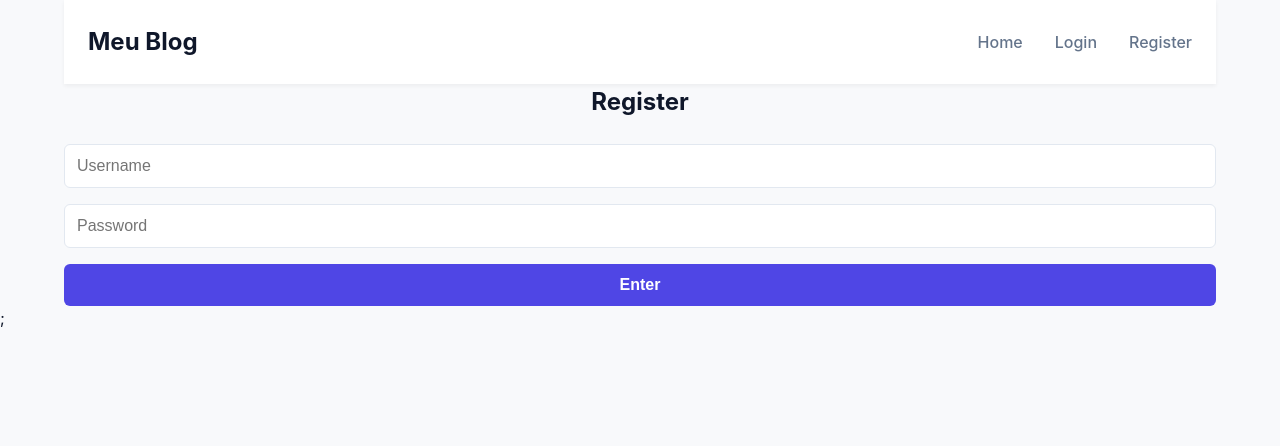
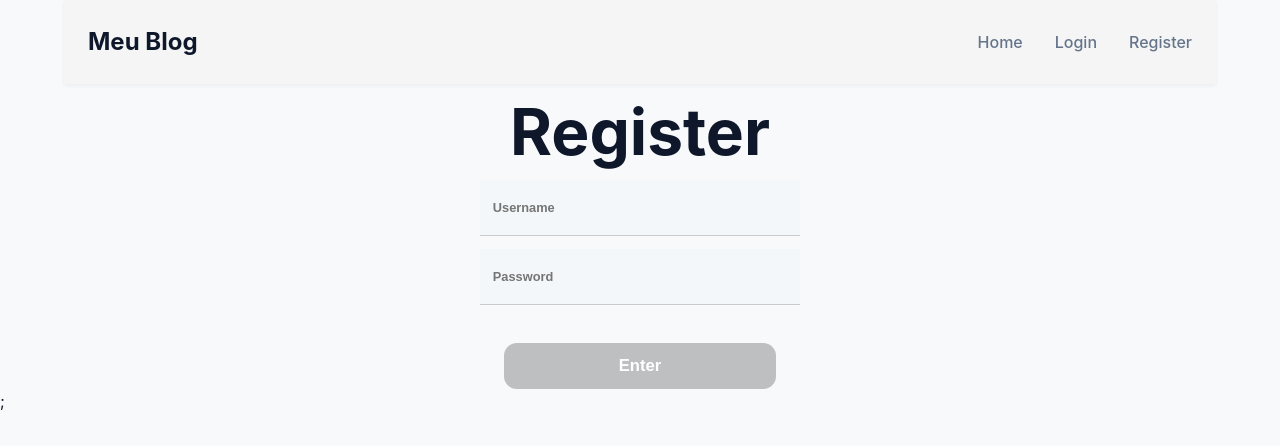
Before and after one commit to ArielNunesS/blog-mern, a React (Create React App) app in the folder client/: page /register in a window 1280 px wide. Shown: the top 446 px of the page. Built offline with nearby package versions, Linux system fonts and the light colour scheme; no server answers.

Commit message:
style: improvements on reg/login pages

```diff
--- a/client/src/App.css
+++ b/client/src/App.css
@@ -1,7 +1,7 @@
 /* Reset e estilos globais */
 :root {
   --primary-bg: #f8f9fb;
-  --secondary-bg: #ffffff;
+  --secondary-bg: #f5f5f5;
   --primary-text: #0f172a;
   --secondary-text: #64748b;
   --accent-color: #4f46e5;
@@ -180,54 +180,7 @@ header nav a:hover {
   color: var(--accent-color);
 }
 
-/* Formulários */
-.form-container {
-  max-width: 400px;
-  margin: 3rem auto;
-  padding: 2rem;
-  background-color: var(--secondary-bg);
-  border-radius: 12px;
-  box-shadow: var(--shadow);
-}
 
-.form-title {
-  font-size: 1.5rem;
-  font-weight: 700;
-  margin-bottom: 1.5rem;
-  text-align: center;
-}
-
-.form-input {
-  width: 100%;
-  padding: 0.75rem;
-  margin-bottom: 1rem;
-  border: 1px solid var(--border-color);
-  border-radius: 6px;
-  font-size: 1rem;
-}
-
-.form-input:focus {
-  outline: none;
-  border-color: var(--accent-color);
-  box-shadow: 0 0 0 3px rgba(79, 70, 229, 0.1);
-}
-
-.btn-form {
-  width: 100%;
-  padding: 0.75rem;
-  background-color: var(--accent-color);
-  color: white;
-  border: none;
-  border-radius: 6px;
-  font-size: 1rem;
-  font-weight: 600;
-  cursor: pointer;
-  transition: background-color 0.2s;
-}
-
-.btn-form:hover {
-  background-color: #4338ca;
-}
 
 /* Media queries */
 @media screen and (max-width: 768px) {
--- a/client/src/pages/LoginPage.js
+++ b/client/src/pages/LoginPage.js
@@ -1,6 +1,7 @@
 import { useState, useEffect, useContext } from "react";
 import { Navigate } from "react-router-dom";
 import { UserContext } from "../UserContext";
+import "./reg-log.css"
 
 export default function LoginPage(){
     const [username, setUsername] = useState('');
--- a/client/src/pages/RegisterPage.js
+++ b/client/src/pages/RegisterPage.js
@@ -1,4 +1,5 @@
 import React, {useState, useEffect } from "react";
+import "./reg-log.css"
 
 export default function RegisterPage(){
     const [username, setUsername] = useState('');
--- /dev/null
+++ b/client/src/pages/reg-log.css
@@ -0,0 +1,78 @@
+@media screen and (max-width: 480px) {
+  form.register, form.login {
+    max-width: 90vw;
+}
+
+input{
+  font-size: 5vw;
+  height: 7vw;
+}
+
+.btn-form{
+    font-size: 5vw;
+  }
+}
+.register, .login{
+  display: flex;
+  flex-direction: column;
+  align-items: center;
+  margin: 0 auto;
+}
+
+form{
+  position: relative;
+}
+
+.form-title{
+  position: relative;
+  font-size: 5vw;
+}
+
+.form-input{
+  position: relative;
+  display: block;
+  margin-bottom: 1vw;
+  height: 7vh;
+  width: 25vw;
+  padding: 1vw;
+  border: 0;
+  background-color: #f3f7fa;
+  border-bottom: 0.15vw solid #cccbcb;
+  font-size: 1vw;
+  font-weight: bold;
+}
+
+.form-input:focus{
+  outline: 0;
+  background-color: #d7d7da;
+}
+
+.btn-form{
+  position: inherit;
+  margin-top: 2vw;
+  padding: 1vw;
+  width: 21.3vw;
+  background-color: #8f8f8f8a;
+  font-size: 1.3vw;
+  font-weight: 600;
+  color: #fff;
+  border-radius: 1vw;
+  border: 0;
+}
+
+.btn-form.active{
+  font-weight: bold;
+  background-color: #696969;
+  cursor: pointer;
+}
+
+.btn-form.active:hover{
+  transition: 0.3s;
+  background-color: #252525;
+  box-shadow: 0 0 0 0.1vw #b6b6b6;
+  cursor: pointer;
+}
+
+.btn-logout:hover{
+  cursor: pointer;
+}
```
Also changed, not shown: 1 other file (tests, documents, lock files or other folders).
